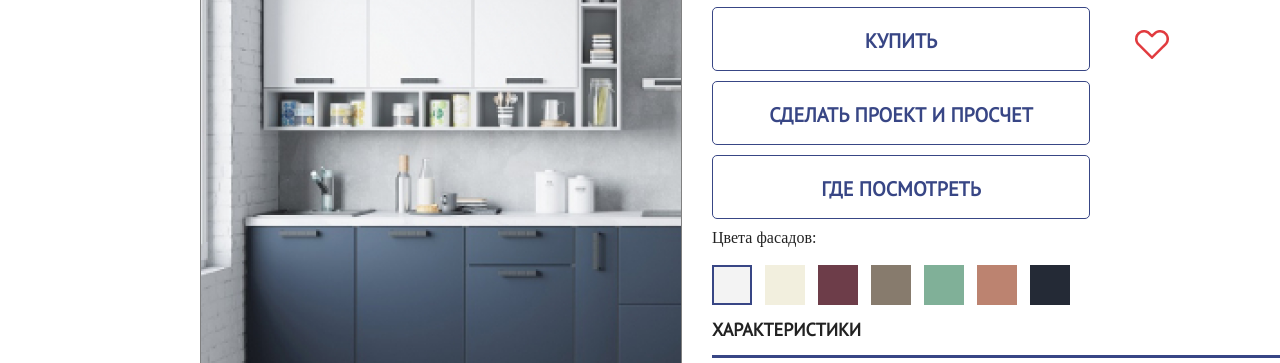
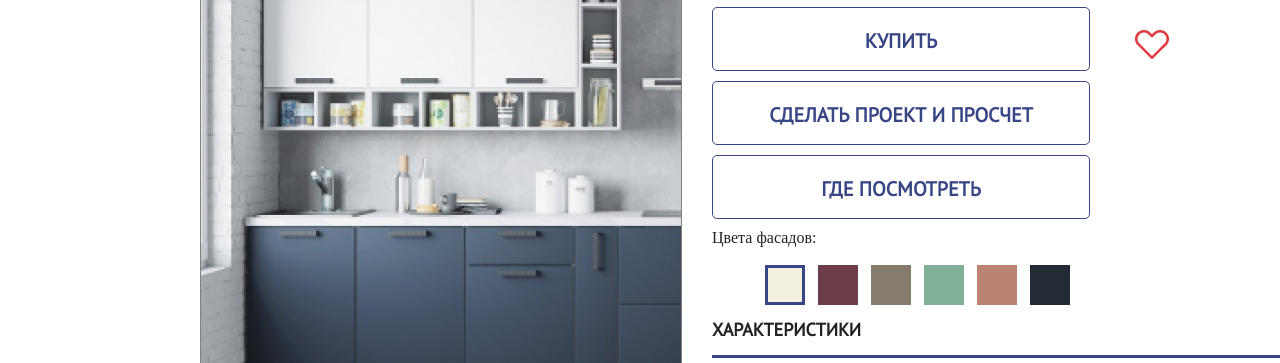
Before and after one commit to Andrey-streange41/remoteQuerryAndStatickDesignWebPage, a plain HTML site: page index.html in a window 1280 px wide. Both pictures are taken after a click on the element 785 px from the left and 721 px from the top of the page. Shown: the part 437-800 px from the top of the page. Drawn offline with Linux system fonts and the light colour scheme; no server answers; a web font is replaced by a local one.

Commit message:
Add border on colors

```diff
--- a/assets/main/Slider/DescribeBlock/FasadColors/index.js
+++ b/assets/main/Slider/DescribeBlock/FasadColors/index.js
@@ -9,6 +9,12 @@ class FacadColors{
 
         for (let i = 0; i < 7; i++) {
             const element = document.createElement('div');
+            element.addEventListener('click', (e)=>{
+                for (let i = 0; i < 7; i++) {
+                    e.target.parentElement.children[i].className ='unselectedColor';
+                }
+                e.target.className ='selectedColor';
+            })
             colorsSection.append(element);
         }
 
--- /dev/null
+++ b/assets/main/Slider/DescribeBlock/FasadColors/style.css
@@ -0,0 +1,8 @@
+.selectedColor{
+    background-color: #F3F3F3;
+    border: solid 3px #384685;
+}
+
+.unselectedColor{
+border: none;
+}
--- a/assets/main/Slider/style.css
+++ b/assets/main/Slider/style.css
@@ -186,10 +186,7 @@ margin-top: 19px;
     margin-right: 13px;
     cursor: pointer;
 }
-.colors-section div:nth-child(1){
-    background-color: #F3F3F3;
-    border: solid 2px #384685;
-}
+
 .colors-section>div:nth-child(2){
     background-color: #F2EFDE;
 }
--- a/index.html
+++ b/index.html
@@ -12,6 +12,7 @@
     <link rel="stylesheet" href="assets/main/Slider/style.css">
     <link rel="stylesheet" href="assets/main/PageCategory/style.css">
     <link rel="stylesheet" href="assets/main/Catalog/style.css">
+    <link rel="stylesheet" href="assets/main/Slider/DescribeBlock/FasadColors/style.css">
 
     <!-- fonts -->
     <link rel="preconnect" href="https://fonts.googleapis.com" />
```
